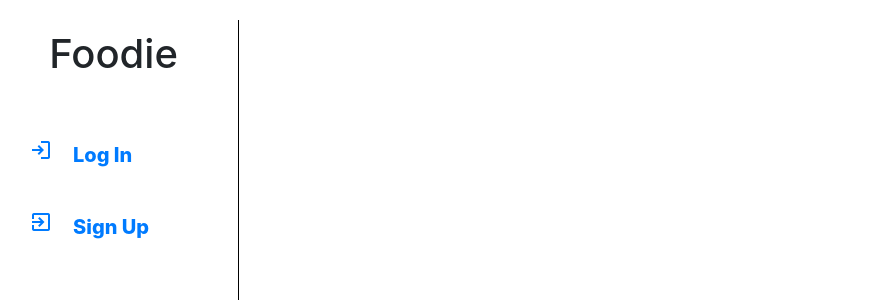
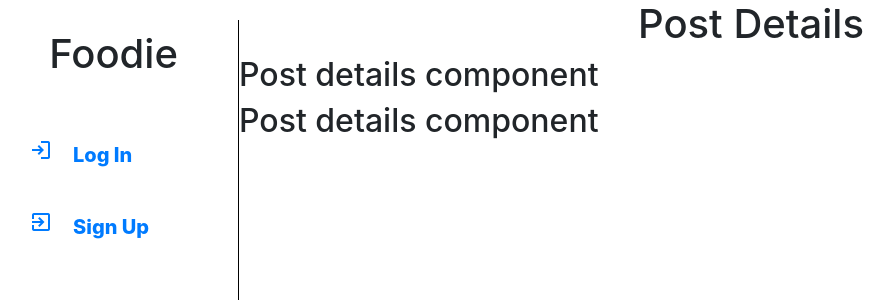
Before and after one commit to jmeirink/foodie-front-end, a React (Create React App) app: page /posts/1 in a window 1280 px wide. Shown: the top 300 px of the page, without its empty margins (21-915 px from the left). Built offline with nearby package versions, Linux system fonts and the light colour scheme; no server answers.

Commit message:
fix route and add link to individual post

```diff
--- a/src/App.jsx
+++ b/src/App.jsx
@@ -83,7 +83,7 @@ const App = () => {
 
         {/* ---------------------------- */}
 
-        <Route path="/postdetails" element={<PostDetails user={user} posts={posts} />}
+        <Route path="/posts/:postId" element={<PostDetails user={user} posts={posts} />}
         />
 
         {/* ---------------------------- */}
--- a/src/components/PostCard/PostCard.jsx
+++ b/src/components/PostCard/PostCard.jsx
@@ -5,10 +5,12 @@ const PostCard  = ({post, user, handleDeletePost}) => {
     return (
         <>
         <div className="card">
-            <div className="card-body">
-                <p>{post.author?.name}</p>
-                <h2 className="card-text">{post.review}</h2>
-            </div>
+            <Link to={`/posts/${post._id}`}>
+                <div className="card-body">
+                    <p>{post.author?.name}</p>
+                    <h2 className="card-text">{post.review}</h2>
+                </div>
+            </Link>
             {user?.profile === post.author._id &&
             <div className="post-footer">
                 <button onClick={()=> handleDeletePost(post._id)}>Delete</button>
--- a/src/pages/PostDetails/PostDetails.jsx
+++ b/src/pages/PostDetails/PostDetails.jsx
@@ -1,18 +1,14 @@
-
+import { useState, useEffect } from "react";
 
 const PostDetails = (props) => {
   return (
       <>
         <h1>Post Details</h1>
-        {props.posts.map(post =>
+
           <div>
-            <h2>Author: {post.author.name}</h2>
-            <h2>ID: {post.author._id}</h2>
+            <h2>Post details component</h2>
+            <h2>Post details component</h2>
           </div>
-
-
-
-        )}
 
         {/* Display post author */}
         {/* Display post details */}
```
